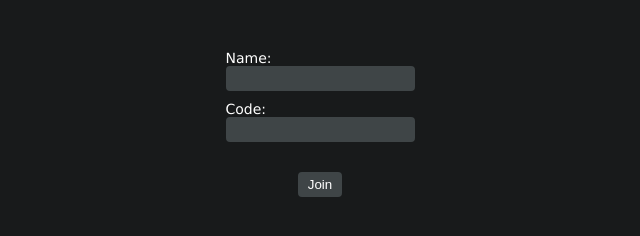
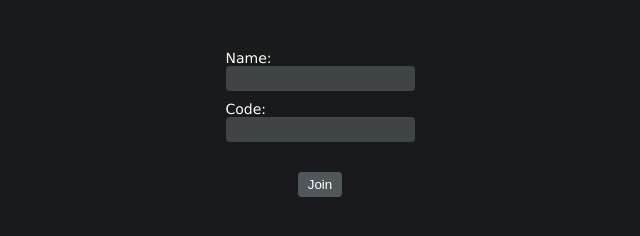
Before and after one commit to jonassterud/socketchat, a plain HTML site: page public/index/index.html in a window 1280 px wide. Shown: the full height of the page, 320-960 px from the left. Drawn offline with Linux system fonts and the light colour scheme.

Commit message:
feat: visual improvement

```diff
--- a/public/chat/script.js
+++ b/public/chat/script.js
@@ -12,6 +12,7 @@ window.onload = () => {
         const evObj = JSON.parse(ev.data);
         const element = `<p class="message"><span class="author" style="color:${evObj.color};">${evObj.author}</span>: <span class="content">${evObj.message}</span><br><span class="time">${evObj.time}</span></p>`;
         messagesElement.innerHTML += element;
+        document.scrollingElement.scrollTop = document.scrollingElement.scrollHeight
     }
 
     ws.onopen = (_) => {
--- a/public/chat/style.css
+++ b/public/chat/style.css
@@ -1,5 +1,6 @@
 div#messages {
     width: 60%;
+    max-width: 700px;
 }
 
 p.message span.time  {
--- a/public/standard.css
+++ b/public/standard.css
@@ -1,9 +1,7 @@
 body {
     display: flex;
     flex-direction: column;
-    justify-content: center;
     align-items: center;
-    flex-wrap: wrap;
     margin: 50px 0px 50px 0px;
 
     background-color: #181a1b;
@@ -27,13 +25,14 @@ input[type="text"] {
 }
 
 input[type="submit"], input[type="button"] {
-    border: 4px solid #3F4547;
+    border: 4px solid #4f575a;
     border-radius: 4px;
     color: #ffffff;
-    background-color: #3F4547;
+    background-color: #4f575a;
 }
 
 input[type="submit"]:hover, input[type="button"]:hover {
-    border-color: #464d50;
-    background-color: #464d50;
+    border-color: #646e72;
+    background-color: #646e72;
+    cursor: pointer;
 }
```
